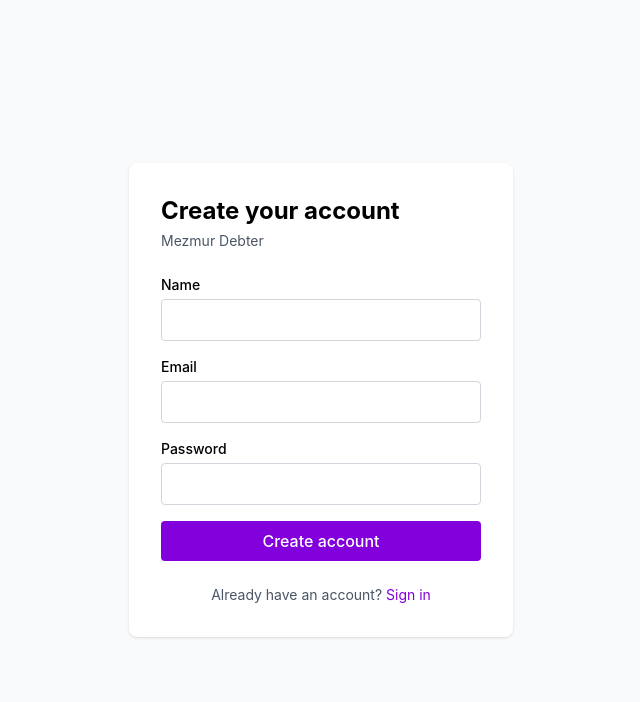
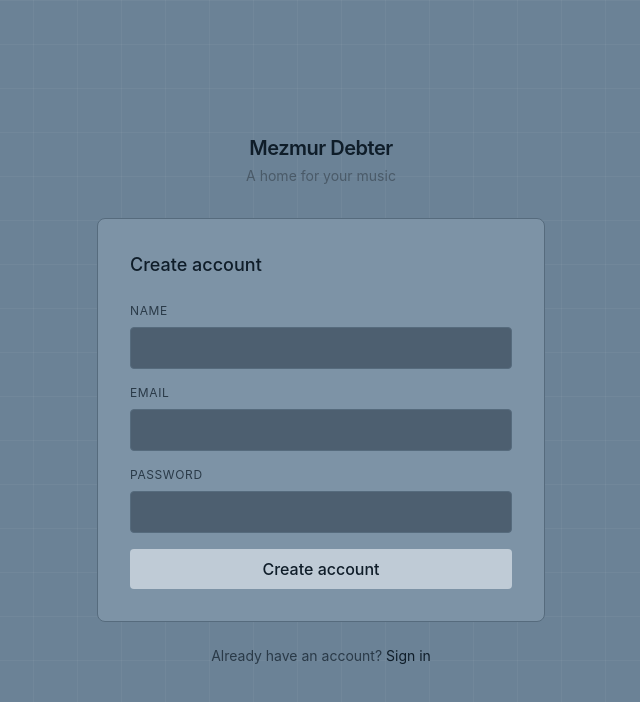
Before and after one commit to kidus1001/MD, a React (Vite) app in the folder frontend/my-app/: page /register in a window 1280 px wide. Shown: the top 702 px of the page, without its empty margins (319-959 px from the left). Built offline with nearby package versions, Linux system fonts and the light colour scheme.

Commit message:
Decided on the color pallet and worked on the login and register pages

```diff
--- a/frontend/my-app/src/components/Register.jsx
+++ b/frontend/my-app/src/components/Register.jsx
@@ -18,7 +18,8 @@ export default function Register() {
 
     try {
       await api.post("/api/auth/register", { name, email, password });
-      navigate("/login");
+      localStorage.setItem("pending_email", email);
+      navigate("/check-email");
     } catch (err) {
       setError(err.message || "Registration failed");
     } finally {
@@ -27,48 +28,63 @@ export default function Register() {
   }
 
   return (
-    <div className="min-h-screen flex items-center justify-center bg-gray-50 px-4">
-      <div className="w-full max-w-sm bg-white rounded-lg shadow p-8">
-        <h1 className="text-2xl font-bold mb-1">Create your account</h1>
-        <p className="text-gray-600 text-sm mb-6">Mezmur Debter</p>
+    <div className="min-h-screen bg-grid flex items-center justify-center px-4">
+      <div className="w-full max-w-md">
+        {/* Brand */}
+        <div className="mb-8 text-center">
+          <h1 className="text-xl font-semibold text-text tracking-tight">
+            Mezmur Debter
+          </h1>
+          <p className="text-sm text-text-faint mt-1">A home for your music</p>
+        </div>
+
+        {/* Card */}
+        <div className="bg-surface border border-border rounded-lg p-8">
+          <h2 className="text-lg font-medium text-text mb-6">Create account</h2>
 
           <form onSubmit={handleSubmit} className="space-y-4">
             <div>
-            <label className="block text-sm font-medium mb-1">Name</label>
+              <label className="block text-xs uppercase tracking-wider text-text-muted mb-2">
+                Name
+              </label>
               <input
                 type="text"
                 value={name}
                 onChange={(e) => setName(e.target.value)}
                 required
-              className="w-full border border-gray-300 rounded px-3 py-2 focus:outline-none focus:ring-2 focus:ring-purple-500"
+                className="w-full bg-darker-canvas border border-border rounded px-3 py-2 text-text placeholder:text-text-faint focus:outline-none focus:border-border-strong transition"
               />
             </div>
 
             <div>
-            <label className="block text-sm font-medium mb-1">Email</label>
+              <label className="block text-xs uppercase tracking-wider text-text-muted mb-2">
+                Email
+              </label>
               <input
                 type="email"
                 value={email}
                 onChange={(e) => setEmail(e.target.value)}
                 required
-              className="w-full border border-gray-300 rounded px-3 py-2 focus:outline-none focus:ring-2 focus:ring-purple-500"
+                className="w-full bg-darker-canvas border border-border rounded px-3 py-2 text-text placeholder:text-text-faint focus:outline-none focus:border-border-strong transition"
               />
             </div>
 
             <div>
-            <label className="block text-sm font-medium mb-1">Password</label>
+              <label className="block text-xs uppercase tracking-wider text-text-muted mb-2">
+                Password
+              </label>
               <input
                 type="password"
                 value={password}
                 onChange={(e) => setPassword(e.target.value)}
                 required
                 minLength={6}
-              className="w-full border border-gray-300 rounded px-3 py-2 focus:outline-none focus:ring-2 focus:ring-purple-500"
+                className="w-full bg-darker-canvas border border-border rounded px-3 py-2 text-text placeholder:text-text-faint focus:outline-none focus:border-border-strong transition"
               />
             </div>
 
             {error && (
-            <div className="text-sm text-red-600 bg-red-50 border border-red-200 rounded px-3 py-2">
+              <div className="text-sm text-error bg-error-bg border border-error rounded px-3 py-2">
                 {error}
               </div>
             )}
@@ -76,15 +92,19 @@ export default function Register() {
             <button
               type="submit"
               disabled={submitting}
-            className="w-full bg-purple-700 hover:bg-purple-800 disabled:bg-purple-300 text-white font-medium rounded py-2 transition"
+              className="w-full bg-accent hover:bg-accent-hover disabled:opacity-50 text-text font-medium rounded py-2 transition"
             >
               {submitting ? "Creating account…" : "Create account"}
             </button>
           </form>
+        </div>
 
-        <p className="text-sm text-gray-600 text-center mt-6">
+        <p className="text-sm text-text-muted text-center mt-6">
           Already have an account?{" "}
-          <Link to="/login" className="text-purple-700 hover:underline">
+          <Link
+            to="/login"
+            className="text-text hover:text-text-hover underline-offset-4 hover:underline transition"
+          >
             Sign in
           </Link>
         </p>
--- a/frontend/my-app/src/index.css
+++ b/frontend/my-app/src/index.css
@@ -1 +1,49 @@
 @import "tailwindcss";
+
+@theme {
+  /* Backgrounds */
+  --color-canvas: #6b8296; /* page background — your anchor */
+  --color-darker-canvas: #4d5f70; /* insets: inputs, code blocks, nested bg */
+  --color-surface: #7d93a6; /* cards, panels, nav bar */
+  --color-surface-hover: #8fa4b5; /* hovering a clickable surface */
+
+  /* Borders */
+  --color-border: #566b7d; /* default outline for cards/inputs */
+  --color-border-strong: #3d4d5c; /* emphasized borders (focus, active) */
+
+  /* Text */
+  --color-text: #0f1d29; /* primary reading color — dark on light */
+  --color-text-muted: #2a3a48; /* supporting text */
+  --color-text-faint: #4a5a68; /* placeholders, hints */
+  --color-text-hover: #000000; /* text on hover — darkest */
+
+  /* Semantic */
+  --color-accent: #bfcbd6; /* primary CTA — purple */
+  --color-accent-hover: #6b8296; /* CTA on hover */
+  --color-error: #451010; /* error text/borders — dark red */
+  --color-error-bg: #876c6c; /* error banner background */
+}
+
+html,
+body {
+  background-color: var(--color-canvas);
+  margin: 0;
+}
+
+@utility bg-grid {
+  background-color: theme(--color-canvas);
+  background-image:
+    linear-gradient(to right, rgba(255, 255, 255, 0.04) 1px, transparent 1px),
+    linear-gradient(to bottom, rgba(255, 255, 255, 0.04) 1px, transparent 1px);
+  background-size: 44px 44px;
+}
+
+input:-webkit-autofill,
+input:-webkit-autofill:hover,
+input:-webkit-autofill:focus,
+input:-webkit-autofill:active {
+  -webkit-box-shadow: 0 0 0 1000px #4d5f70 inset !important;
+  -webkit-text-fill-color: #0f1d29 !important;
+  caret-color: #0f1d29;
+  transition: background-color 5000s ease-in-out 0s;
+}
--- a/frontend/my-app/src/pages/Login.jsx
+++ b/frontend/my-app/src/pages/Login.jsx
@@ -1,11 +1,11 @@
 import { useState } from "react";
-import { useNavigate, Link } from "react-router-dom";
+import { Link, useNavigate } from "react-router-dom";
 import { useAuth } from "../context/AuthContext";
 import { api } from "../lib/api";
 
 export default function Login() {
+  const navigate = useNavigate();
   const { login } = useAuth();
-  const navigate = useNavigate();
 
   const [email, setEmail] = useState("");
   const [password, setPassword] = useState("");
@@ -16,7 +16,6 @@ export default function Login() {
     e.preventDefault();
     setError("");
     setSubmitting(true);
-
     try {
       const data = await api.post("/api/auth/login", { email, password });
       login(data.user, data.token);
@@ -29,36 +28,49 @@ export default function Login() {
   }
 
   return (
-    <div className="min-h-screen flex items-center justify-center bg-gray-50 px-4">
-      <div className="w-full max-w-sm bg-white rounded-lg shadow p-8">
-        <h1 className="text-2xl font-bold mb-1">Welcome back</h1>
-        <p className="text-gray-600 text-sm mb-6">Mezmur Debter</p>
+    <div className="min-h-screen bg-grid flex items-center justify-center px-4">
+      <div className="w-full max-w-md">
+        {/* Brand */}
+        <div className="mb-8 text-center">
+          <h1 className="text-xl font-semibold text-text tracking-tight">
+            Mezmur Debter
+          </h1>
+          <p className="text-sm text-text-faint mt-1">A home for your music</p>
+        </div>
+
+        {/* Card */}
+        <div className="bg-surface border border-border rounded-lg p-8">
+          <h2 className="text-lg font-medium text-text mb-6">Sign in</h2>
 
           <form onSubmit={handleSubmit} className="space-y-4">
             <div>
-            <label className="block text-sm font-medium mb-1">Email</label>
+              <label className="block text-xs uppercase tracking-wider text-text-muted mb-2">
+                Email
+              </label>
               <input
                 type="email"
                 value={email}
                 onChange={(e) => setEmail(e.target.value)}
                 required
-              className="w-full border border-gray-300 rounded px-3 py-2 focus:outline-none focus:ring-2 focus:ring-purple-500"
+                className="w-full bg-darker-canvas border border-border rounded px-3 py-2 text-text placeholder:text-text-faint focus:outline-none focus:border-border-strong transition"
               />
             </div>
 
             <div>
-            <label className="block text-sm font-medium mb-1">Password</label>
+              <label className="block text-xs uppercase tracking-wider text-text-muted mb-2">
+                Password
+              </label>
               <input
                 type="password"
                 value={password}
                 onChange={(e) => setPassword(e.target.value)}
                 required
-              className="w-full border border-gray-300 rounded px-3 py-2 focus:outline-none focus:ring-2 focus:ring-purple-500"
+                className="w-full bg-darker-canvas border border-border rounded px-3 py-2 text-text placeholder:text-text-faint focus:outline-none focus:border-border-strong transition"
               />
             </div>
 
             {error && (
-            <div className="text-sm text-red-600 bg-red-50 border border-red-200 rounded px-3 py-2">
+              <div className="text-sm text-error bg-error-bg border border-error rounded px-3 py-2">
                 {error}
               </div>
             )}
@@ -66,15 +78,19 @@ export default function Login() {
             <button
               type="submit"
               disabled={submitting}
-            className="w-full bg-purple-700 hover:bg-purple-800 disabled:bg-purple-300 text-white font-medium rounded py-2 transition"
+              className="w-full bg-accent hover:bg-accent-hover disabled:opacity-50 text-text font-medium rounded py-2 transition"
             >
               {submitting ? "Signing in…" : "Sign in"}
             </button>
           </form>
+        </div>
 
-        <p className="text-sm text-gray-600 text-center mt-6">
+        <p className="text-sm text-text-muted text-center mt-6">
           Don't have an account?{" "}
-          <Link to="/register" className="text-purple-700 hover:underline">
+          <Link
+            to="/register"
+            className="text-text hover:text-text-hover underline-offset-4 hover:underline transition"
+          >
             Sign up
           </Link>
         </p>
--- a/frontend/my-app/src/pages/Register.jsx
+++ b/frontend/my-app/src/pages/Register.jsx
@@ -18,7 +18,8 @@ export default function Register() {
 
     try {
       await api.post("/api/auth/register", { name, email, password });
-      navigate("/check-email", { state: { email } });
+      localStorage.setItem("pending_email", email);
+      navigate("/check-email");
     } catch (err) {
       setError(err.message || "Registration failed");
     } finally {
@@ -27,48 +28,63 @@ export default function Register() {
   }
 
   return (
-    <div className="min-h-screen flex items-center justify-center bg-gray-50 px-4">
-      <div className="w-full max-w-sm bg-white rounded-lg shadow p-8">
-        <h1 className="text-2xl font-bold mb-1">Create your account</h1>
-        <p className="text-gray-600 text-sm mb-6">Mezmur Debter</p>
+    <div className="min-h-screen bg-grid flex items-center justify-center px-4">
+      <div className="w-full max-w-md">
+        {/* Brand */}
+        <div className="mb-8 text-center">
+          <h1 className="text-xl font-semibold text-text tracking-tight">
+            Mezmur Debter
+          </h1>
+          <p className="text-sm text-text-faint mt-1">A home for your music</p>
+        </div>
+
+        {/* Card */}
+        <div className="bg-surface border border-border rounded-lg p-8">
+          <h2 className="text-lg font-medium text-text mb-6">Create account</h2>
 
           <form onSubmit={handleSubmit} className="space-y-4">
             <div>
-            <label className="block text-sm font-medium mb-1">Name</label>
+              <label className="block text-xs uppercase tracking-wider text-text-muted mb-2">
+                Name
+              </label>
               <input
                 type="text"
                 value={name}
                 onChange={(e) => setName(e.target.value)}
                 required
-              className="w-full border border-gray-300 rounded px-3 py-2 focus:outline-none focus:ring-2 focus:ring-purple-500"
+                className="w-full bg-darker-canvas border border-border rounded px-3 py-2 text-text placeholder:text-text-faint focus:outline-none focus:border-border-strong transition"
               />
             </div>
 
             <div>
-            <label className="block text-sm font-medium mb-1">Email</label>
+              <label className="block text-xs uppercase tracking-wider text-text-muted mb-2">
+                Email
+              </label>
               <input
                 type="email"
                 value={email}
                 onChange={(e) => setEmail(e.target.value)}
                 required
-              className="w-full border border-gray-300 rounded px-3 py-2 focus:outline-none focus:ring-2 focus:ring-purple-500"
+                className="w-full bg-darker-canvas border border-border rounded px-3 py-2 text-text placeholder:text-text-faint focus:outline-none focus:border-border-strong transition"
               />
             </div>
 
             <div>
-            <label className="block text-sm font-medium mb-1">Password</label>
+              <label className="block text-xs uppercase tracking-wider text-text-muted mb-2">
+                Password
+              </label>
               <input
                 type="password"
                 value={password}
                 onChange={(e) => setPassword(e.target.value)}
                 required
                 minLength={6}
-              className="w-full border border-gray-300 rounded px-3 py-2 focus:outline-none focus:ring-2 focus:ring-purple-500"
+                className="w-full bg-darker-canvas border border-border rounded px-3 py-2 text-text placeholder:text-text-faint focus:outline-none focus:border-border-strong transition"
               />
             </div>
 
             {error && (
-            <div className="text-sm text-red-600 bg-red-50 border border-red-200 rounded px-3 py-2">
+              <div className="text-sm text-error bg-error-bg border border-error rounded px-3 py-2">
                 {error}
               </div>
             )}
@@ -76,15 +92,19 @@ export default function Register() {
             <button
               type="submit"
               disabled={submitting}
-            className="w-full bg-purple-700 hover:bg-purple-800 disabled:bg-purple-300 text-white font-medium rounded py-2 transition"
+              className="w-full bg-accent hover:bg-accent-hover disabled:opacity-50 text-text font-medium rounded py-2 transition"
             >
               {submitting ? "Creating account…" : "Create account"}
             </button>
           </form>
+        </div>
 
-        <p className="text-sm text-gray-600 text-center mt-6">
+        <p className="text-sm text-text-muted text-center mt-6">
           Already have an account?{" "}
-          <Link to="/login" className="text-purple-700 hover:underline">
+          <Link
+            to="/login"
+            className="text-text hover:text-text-hover underline-offset-4 hover:underline transition"
+          >
             Sign in
           </Link>
         </p>
```
Lines whose indentation alone changed are shown as unchanged.
